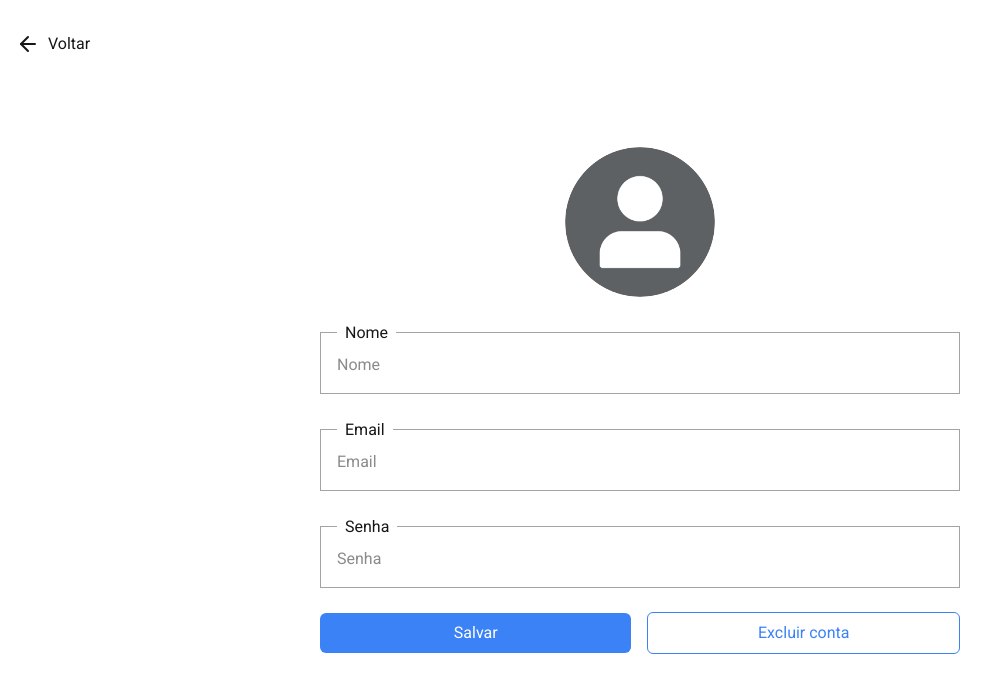
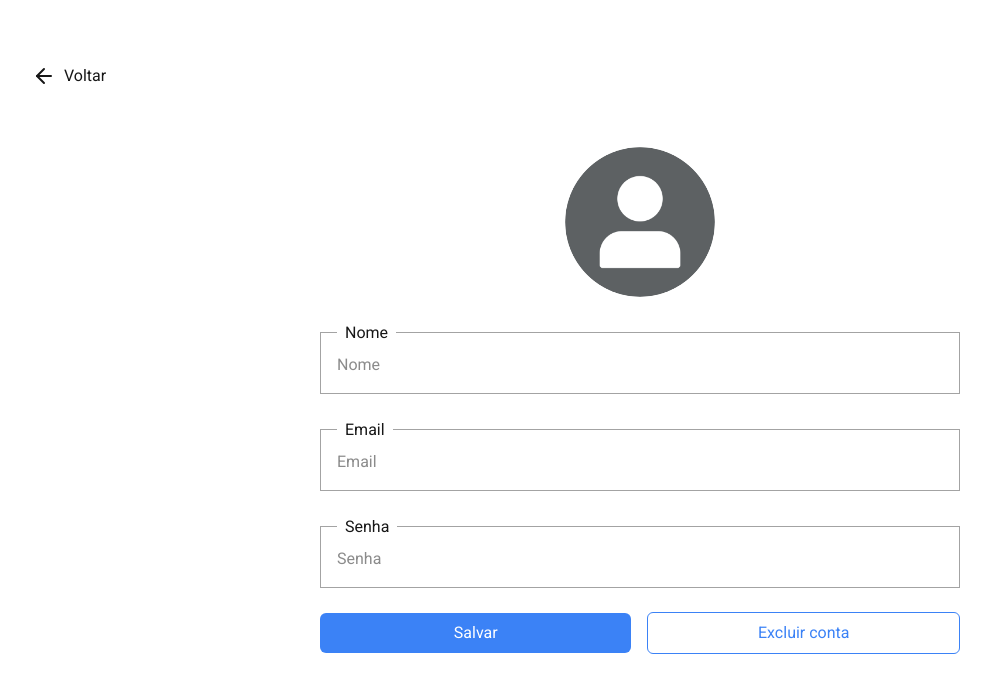
Before and after one commit to ivanrods/task-pro, a Next.js app: page /profile in a window 1280 px wide. Shown: the top 692 px of the page, without its empty margins (0-1003 px from the left). Built offline with nearby package versions, Linux system fonts and the light colour scheme; no server answers; sample sign-in values are in the browser's storage.

Commit message:
feat: add button back component

```diff
--- /dev/null
+++ b/src/app/components/ButtonBack.tsx
@@ -0,0 +1,17 @@
+import { ArrowLeft } from "lucide-react";
+
+type buttonBackProps = {
+    onClick: () => void
+}
+
+const ButtonBack = ({onClick}: buttonBackProps) => {
+    return ( <button
+        type="button"
+        onClick={onClick}
+        className="fixed top-8 left-8 text-[var(--text-color)] flex items-center gap-2 my-8 cursor-pointer hover:text-[var(--primary-color)]"
+      >
+        <ArrowLeft /> Voltar
+      </button> );
+}
+
+export default ButtonBack;
--- a/src/app/login/page.tsx
+++ b/src/app/login/page.tsx
@@ -7,6 +7,7 @@
 import Link from "next/link";
 import ButtonInput from "../components/ButtonInput";
 import InputForm from "../components/InputForm";
+import ButtonBack from "../components/ButtonBack";
 
 const loginSchema = z.object({
   email: z.string().email("E-mail inválido"),
@@ -47,6 +48,7 @@
 
   return (
     <div className="text-[var(--text-color)] bg-[var(--background-secondary)] w-full h-screen flex justify-center items-center">
+      <ButtonBack onClick={() => router.back()} />
       <form
         onSubmit={handleSubmit(onSubmit)}
         className="w-full h-full sm:w-[500px] sm:h-auto max-w-7xl bg-[var(--background)] p-8
--- a/src/app/profile/page.tsx
+++ b/src/app/profile/page.tsx
@@ -2,13 +2,13 @@
 import Image from "next/image";
 import InputForm from "../components/InputForm";
 import ButtonInput from "../components/ButtonInput";
-import { ArrowLeft } from "lucide-react";
 import { useRouter } from "next/navigation";
 import { useStatusBar } from "../context/StatusBarContext";
 import { useForm } from "react-hook-form";
 import { z } from "zod";
 import { zodResolver } from "@hookform/resolvers/zod";
 import { useEffect } from "react";
+import ButtonBack from "../components/ButtonBack";
 
 const updateUserSchema = z.object({
   name: z.string().min(2, "Nome deve ter pelo menos 2 caracteres"),
@@ -139,13 +139,7 @@
 
   return (
     <div className="h-screen flex flex-col gap-6 justify-center items-center mx-auto px-4 max-w-2xl">
-      <button
-        type="button"
-        onClick={() => router.back()}
-        className="fixed top-8 left-4 text-[var(--text-color)] flex items-center gap-2 mb-8  cursor-pointer hover:text-[var(--primary-color)]"
-      >
-        <ArrowLeft /> Voltar
-      </button>
+      <ButtonBack onClick={() => router.back()} />
       <Image
         src="/profile.png"
         alt="foto de perfil"
--- a/src/app/signup/page.tsx
+++ b/src/app/signup/page.tsx
@@ -7,6 +7,7 @@
 import ButtonInput from "../components/ButtonInput";
 import InputForm from "../components/InputForm";
 import { useStatusBar } from "../context/StatusBarContext";
+import ButtonBack from "../components/ButtonBack";
 
 const signUpSchema = z.object({
   name: z.string().min(2, "Nome deve ter pelo menos 2 caracteres"),
@@ -49,6 +50,7 @@
 
   return (
     <div className="text-[var(--text-color)] bg-[var(--background-secondary)] w-full h-screen flex justify-center items-center">
+      <ButtonBack onClick={() => router.back()} />
       <form
         onSubmit={handleSubmit(onSubmit)}
         className="w-full h-full sm:w-[500px] sm:h-auto max-w-7xl bg-[var(--background)] p-8
--- a/src/app/tasks/[task]/page.tsx
+++ b/src/app/tasks/[task]/page.tsx
@@ -76,8 +76,8 @@
   };
 
   return (
-    <div className="h-full ">
-      <form className="h-full flex flex-col gap-4 justify-around">
+    <div className="h-full flex flex-col ">
+      <form className="h-full flex flex-col gap-4  justify-between">
         <fieldset
           className="w-full flex flex-col  gap-4
       "
@@ -85,7 +85,7 @@
           <button
             type="button"
             onClick={() => router.back()}
-            className="text-[var(--text-color)] flex items-center gap-2 mb-8  cursor-pointer hover:text-[var(--primary-color)]"
+            className="text-[var(--text-color)] flex items-center gap-2 my-8 cursor-pointer hover:text-[var(--primary-color)]"
           >
             <ArrowLeft /> Voltar
           </button>
@@ -99,7 +99,7 @@
             placeholder="Digite o título"
             maxLength={50}
             {...register("title")}
-            label="Titulo da tarefa"
+            label="Título da tarefa"
           />
           {errors.title && (
             <p className="text-red-500">{errors.title.message}</p>
```
